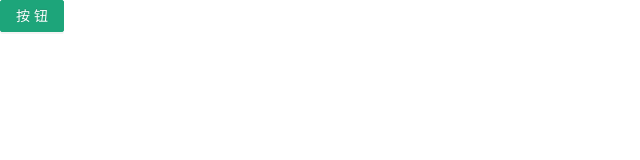
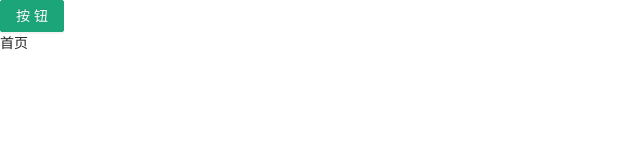
Before and after one commit to btbrad/c-node-web, a React (Create React App) app: page / in a window 1280 px wide. Shown: the top 160 px of the page, without its empty margins (0-640 px from the left). Built offline with nearby package versions, Linux system fonts and the light colour scheme.

Commit message:
路由初始化

```diff
--- a/src/App.js
+++ b/src/App.js
@@ -1,10 +1,12 @@
 import './App.less';
+import RouterList from './router/index'
 import {Button} from 'antd'
 
 function App() {
   return (
     <div>
       <Button type='primary'>按钮</Button>
+      <RouterList />
     </div>
   );
 }
--- a/src/index.js
+++ b/src/index.js
@@ -4,10 +4,13 @@ import './index.css';
 import App from './App';
 import store from './store'
 import { Provider } from 'react-redux'
+import { BrowserRouter } from 'react-router-dom'
 
 ReactDOM.render(
   <Provider store={store}>
-    <App />
+    <BrowserRouter>
+      <App />
+    </BrowserRouter>
   </Provider>,
   document.getElementById('root')
 );
--- /dev/null
+++ b/src/router/index.js
@@ -0,0 +1,11 @@
+import React from 'react'
+import routes from './routes'
+import { Route, Switch } from 'react-router-dom'
+
+export default function RouterList(props) {
+  return <div>
+    <Switch>
+      {routes.map((item, index) => <Route path={item.path} exact={item.exact} render={item.render} key={index} />)}
+    </Switch>
+  </div>
+}
--- /dev/null
+++ b/src/router/routes.js
@@ -0,0 +1,42 @@
+import React from 'react'
+import Home from '../views/Home/Home'
+import About from '../views/About/About'
+import Start from '../views/Start/Start'
+import NotFound from '../views/404/404'
+
+const routes = [
+  {
+    name: '首页',
+    path: '/',
+    render: (props) => {
+      return <Home {...props} />
+    },
+    exact:true,
+    isNav: true
+  },
+  {
+    name: '快速开始',
+    path: '/start',
+    render: (props) => {
+      return <Start {...props} />
+    },
+    isNav: true
+  },
+  {
+    name: '关于我们',
+    path: '/about',
+    render: (props) => {
+      return <About {...props} />
+    },
+    isNav: true
+  },
+  {
+    name: '404',
+    path: '',
+    render: (props) => {
+      return <NotFound {...props} />
+    }
+  }
+]
+
+export default routes
--- /dev/null
+++ b/src/views/404/404.js
@@ -0,0 +1,5 @@
+import React from 'react'
+
+export default function NotFound() {
+  return <div>页面未找到</div>
+}
--- /dev/null
+++ b/src/views/About/About.js
@@ -0,0 +1,5 @@
+import React from 'react'
+
+export default function About() {
+  return <div>关于我们</div>
+}
--- /dev/null
+++ b/src/views/Home/Home.js
@@ -0,0 +1,5 @@
+import React from 'react'
+
+export default function Home() {
+  return <div>首页</div>
+}
--- /dev/null
+++ b/src/views/Start/Start.js
@@ -0,0 +1,5 @@
+import React from 'react'
+
+export default function Start() {
+  return <div>快速开始</div>
+}
```
